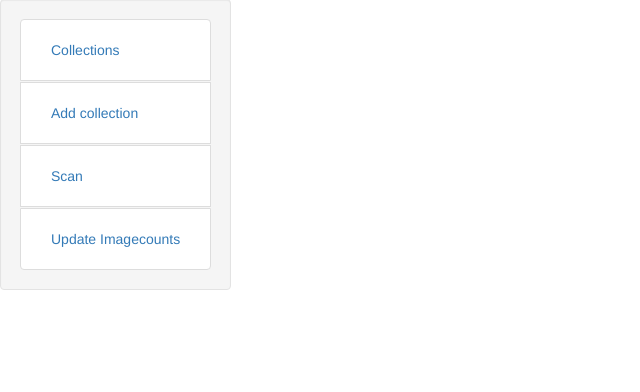
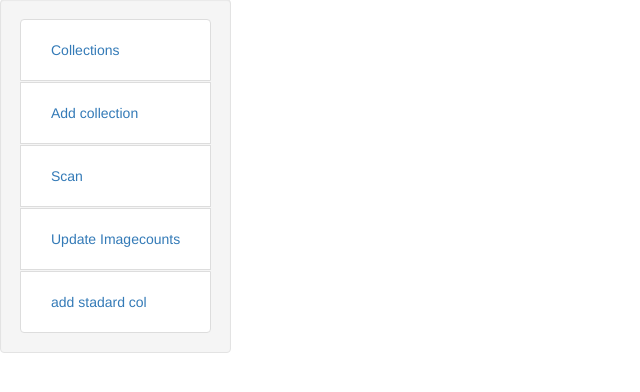
Before and after one commit to kaninfod/phoman, a Flask app: page /collections in a window 1280 px wide. Shown: the part 121-513 px from the top of the page, without its empty margins (0-640 px from the left). Run offline with Flask 2, Linux system fonts and the light colour scheme; data that the repository does not hold is empty; some libraries are stand-ins or nearby versions.

Commit message:
mandag mo

```diff
--- a/app/templates/layout.html
+++ b/app/templates/layout.html
@@ -23,6 +23,7 @@
                 <li class="list-group-item"><a href="/addcollection">Add collection</a></li>
                 <li class="list-group-item"><a href="/sync">Scan</a></li>
                 <li class="list-group-item"><a href="/updateimagecounts">Update Imagecounts</a></li>
+                <li class="list-group-item"><a href="/addCol">add stadard col</a></li>
 
             </ul>
         </div>
--- a/app/views.py
+++ b/app/views.py
@@ -6,8 +6,14 @@ from app import collectionsDB
 from app.model import *
 from app.model.imageCollection import imageCollection
 import datetime
+import calendar
 from .forms import newCollectionForm
 from flask import request, flash, redirect, url_for
+
+
+@app.route('/')
+def home():
+    return render_template('home.html')
 
 
 
@@ -16,7 +22,7 @@ def sync():
     common.indexImages("/home/martin/Pictures/000 Master - Auto Backup/2014")
 
 
-    return render_template('home.html', data=data)
+    return render_template('home.html', data="kaj")
 
 
 
@@ -69,6 +75,18 @@ def updateimagecounts():
     common.getCollections()
     return redirect('/collections')
 
+@app.route('/addCol')
+def addCol():
+    for i in range(1,12):
+        col = imageCollection()
+        col.name = "2014-%s" % i
+
+        col.query.dateTaken_gt = datetime.date(2014, i, 1)
+        m = calendar.monthrange(2014,i)
+        col.query.dateTaken_lt = datetime.date(2014, i, m[1])
+        col.save()
+
+    return redirect('/collections')
 
 def url_for_other_page(page):
     args = request.view_args.copy()
```
